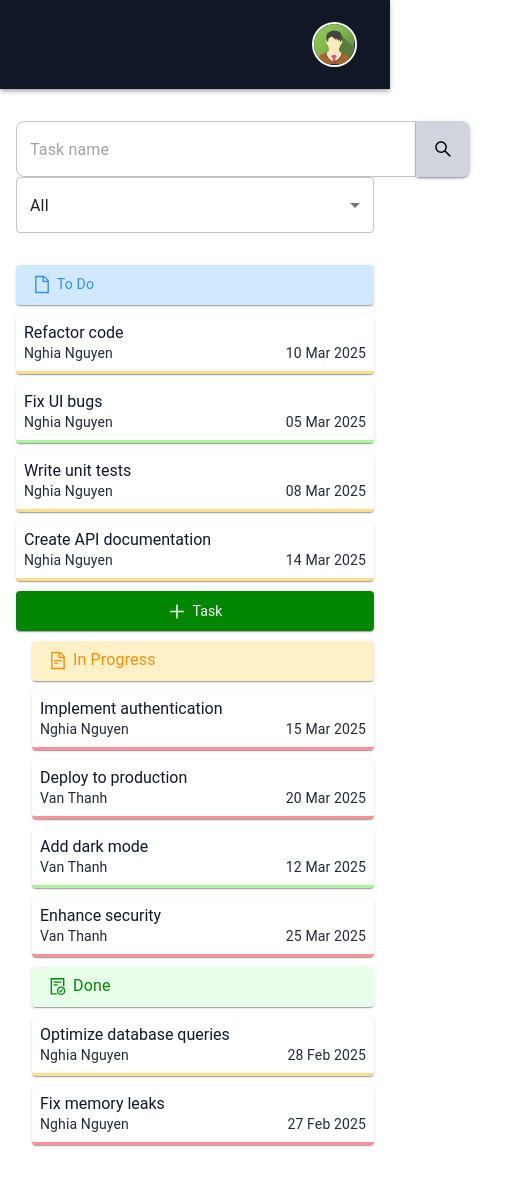
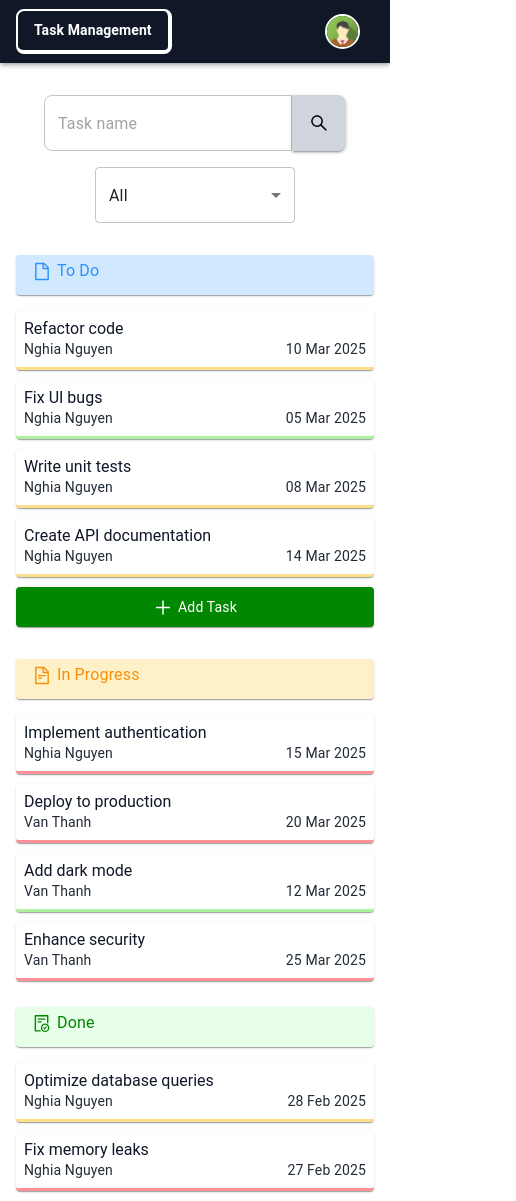
Before and after one commit to nghianm2803/task-management, a Next.js app: page / in a window 390 px wide. Shown: the whole page, 516 px wide, since content can reach past the window. Before the commit the page ends 1155 px from the top, so only its background shows below. Built offline with nearby package versions, Linux system fonts and the light colour scheme.

Commit message:
update responsive

```diff
--- a/src/app/task/TaskList.tsx
+++ b/src/app/task/TaskList.tsx
@@ -110,44 +110,73 @@ const TaskList = () => {
 
   return (
     <Container>
-      <Stack direction={{ xs: "column", sm: "row" }} mt={4} mb={4} width="100%">
+      <Stack
+        direction={{ xs: "column", sm: "row" }}
+        mt={4}
+        mb={4}
+        width="100%"
+        alignItems="center"
+        justifyContent="flex-start"
+        gap={2}
+      >
         <SearchBar onSearch={handleSearch} />
         <FilterTask onFilterChange={handleFilterChange} />
       </Stack>
       <Stack
         direction="row"
-        spacing={2}
         justifyContent="space-between"
         alignItems="flex-start"
         flexWrap="wrap"
+        gap={2}
       >
-        <Box sx={{ flex: 1, minWidth: 300 }}>
+        {[
+          {
+            status: TaskStatus.TODO,
+            title: "To Do",
+            color: ColorsBase.blue100,
+            icon: AiOutlineFile,
+            textColor: ColorsBase.blue500,
+            showAddButton: true,
+          },
+          {
+            status: TaskStatus.IN_PROGRESS,
+            title: "In Progress",
+            color: ColorsBase.yellow100,
+            icon: AiOutlineFileText,
+            textColor: ColorsBase.yellow500,
+          },
+          {
+            status: TaskStatus.DONE,
+            title: "Done",
+            color: ColorsBase.green100,
+            icon: AiOutlineFileDone,
+            textColor: ColorsBase.green500,
+          },
+        ].map(
+          ({ status, title, color, icon: Icon, textColor, showAddButton }) => (
+            <Box
+              key={status}
+              sx={{
+                flex: 1,
+                minWidth: { xs: "100%", sm: 300 },
+              }}
+            >
               <Card
                 sx={{
                   width: "100%",
-              height: "40px",
+                  height: 40,
                   display: "flex",
                   alignItems: "center",
-              mb: "10px",
-              backgroundColor: ColorsBase.blue100,
+                  mb: 2,
+                  backgroundColor: color,
                 }}
               >
-            <CardContent
-              sx={{ mt: "6px", display: "flex", alignItems: "center" }}
-            >
-              <AiOutlineFile
-                style={{
-                  color: ColorsBase.blue500,
-                  paddingRight: "5px",
-                  fontSize: "25px",
-                }}
+                <CardContent sx={{ display: "flex", alignItems: "center" }}>
+                  <Icon
+                    style={{ color: textColor, paddingRight: 5, fontSize: 25 }}
                   />
-              <Typography
-                variant="body2"
-                align="left"
-                color={ColorsBase.blue500}
-              >
-                To Do
+                  <Typography variant="body1" align="left" color={textColor}>
+                    {title}
                   </Typography>
                 </CardContent>
               </Card>
@@ -155,15 +184,17 @@ const TaskList = () => {
               <Box sx={{ width: "100%", borderRadius: "8px" }}>
                 {displayedTasks.length > 0 &&
                   renderTaskCards(
-                displayedTasks.filter((task) => task.status === TaskStatus.TODO)
+                    displayedTasks.filter((task) => task.status === status)
                   )}
               </Box>
 
+              {showAddButton && (
+                <>
                   <Card
                     sx={{
-              mb: "10px",
+                      mb: 2,
                       width: "100%",
-              height: "40px",
+                      height: 40,
                       display: "flex",
                       justifyContent: "center",
                       alignItems: "center",
@@ -175,12 +206,16 @@ const TaskList = () => {
                     <AiOutlinePlus
                       style={{
                         color: ColorsBase.white,
-                paddingRight: "5px",
-                fontSize: "25px",
+                        paddingRight: 5,
+                        fontSize: 25,
                       }}
                     />
-            <Typography variant="body2" align="center" color={ColorsBase.white}>
-              Task
+                    <Typography
+                      variant="body2"
+                      align="center"
+                      color={ColorsBase.white}
+                    >
+                      Add Task
                     </Typography>
                   </Card>
 
@@ -202,10 +237,12 @@ const TaskList = () => {
                         <FTextField
                           type="datetime-local"
                           name="deadline"
-                  sx={{ width: 1, mb: "20px" }}
+                          sx={{ width: 1, mb: 2 }}
                           inputProps={{ min: defaultDateTime }}
                         />
-                <Box sx={{ display: "flex", justifyContent: "flex-end" }}>
+                        <Box
+                          sx={{ display: "flex", justifyContent: "flex-end" }}
+                        >
                           <LoadingButton
                             type="submit"
                             variant="contained"
@@ -219,91 +256,11 @@ const TaskList = () => {
                       </form>
                     </FormProvider>
                   )}
+                </>
+              )}
             </Box>
-
-        <Box sx={{ flex: 1, minWidth: 300 }}>
-          <Card
-            sx={{
-              width: "100%",
-              height: "40px",
-              display: "flex",
-              alignItems: "center",
-              mb: "10px",
-              backgroundColor: ColorsBase.yellow100,
-            }}
-          >
-            <CardContent
-              sx={{ mt: "6px", display: "flex", alignItems: "center" }}
-            >
-              <AiOutlineFileText
-                style={{
-                  color: ColorsBase.yellow500,
-                  paddingRight: "5px",
-                  fontSize: "25px",
-                }}
-              />
-              <Typography
-                variant="body1"
-                align="left"
-                color={ColorsBase.yellow500}
-              >
-                In Progress
-              </Typography>
-            </CardContent>
-          </Card>
-
-          <Box sx={{ width: "100%", borderRadius: "8px" }}>
-            {displayedTasks.length > 0 &&
-              renderTaskCards(
-                displayedTasks.filter(
-                  (task) => task.status === TaskStatus.IN_PROGRESS
           )
         )}
-          </Box>
-        </Box>
-
-        <Box sx={{ flex: 1, minWidth: 300 }}>
-          <Card
-            sx={{
-              width: "100%",
-              height: "40px",
-              display: "flex",
-              alignItems: "center",
-              mb: "10px",
-              backgroundColor: ColorsBase.green100,
-            }}
-          >
-            <CardContent
-              sx={{
-                mt: "6px",
-                display: "flex",
-                alignItems: "center",
-              }}
-            >
-              <AiOutlineFileDone
-                style={{
-                  color: ColorsBase.green500,
-                  paddingRight: "5px",
-                  fontSize: "25px",
-                }}
-              />
-              <Typography
-                variant="body1"
-                align="left"
-                color={ColorsBase.green500}
-              >
-                Done
-              </Typography>
-            </CardContent>
-          </Card>
-
-          <Box sx={{ width: "100%", borderRadius: "8px" }}>
-            {displayedTasks.length > 0 &&
-              renderTaskCards(
-                displayedTasks.filter((task) => task.status === TaskStatus.DONE)
-              )}
-          </Box>
-        </Box>
       </Stack>
     </Container>
   );
--- a/src/components/FilterTask.tsx
+++ b/src/components/FilterTask.tsx
@@ -14,7 +14,12 @@ function FilterTask({ onFilterChange }: FilterTaskProps) {
   }, [filterPriority, onFilterChange]);
 
   return (
-    <Box sx={{ minWidth: 210 }}>
+    <Box
+      sx={{
+        width: "80%",
+        maxWidth: "200px",
+      }}
+    >
       <FSelect
         name="filter"
         value={filterPriority}
--- a/src/components/SearchBar.tsx
+++ b/src/components/SearchBar.tsx
@@ -16,7 +16,11 @@ function SearchBar({ onSearch }: SearchBarProps) {
   };
 
   return (
-    <Box sx={{ minWidth: 500 }}>
+    <Box
+      sx={{
+        flexGrow: 1,
+      }}
+    >
       <form
         id="searchForm"
         onSubmit={handleSearch}
--- a/src/layouts/MainHeader.tsx
+++ b/src/layouts/MainHeader.tsx
@@ -45,8 +45,8 @@ const MainHeader = () => {
   return (
     <Box
       sx={{
-        px: 3,
-        py: 2,
+        px: { xs: 2, md: 3 },
+        py: { xs: 1, md: 2 },
         boxShadow: 3,
         bgcolor: ColorsBase.gray900,
       }}
@@ -75,7 +75,8 @@ const MainHeader = () => {
               "&:hover": {
                 transform: "translateY(-2px)",
               },
-              display: { xs: "none", md: "block" },
+              display: { xs: "block", md: "block" },
+              fontSize: { xs: "14px", md: "18px" },
               color: ColorsBase.white,
             }}
           >
@@ -89,8 +90,8 @@ const MainHeader = () => {
               borderRadius: "50%",
               border: "2px solid white",
               overflow: "hidden",
-              width: 45,
-              height: 45,
+              width: { xs: 35, md: 45 },
+              height: { xs: 35, md: 45 },
             }}
           >
             <Image src={Avatar} alt="Avatar" width={40} height={40} priority />
```
Lines whose indentation alone changed are shown as unchanged.
